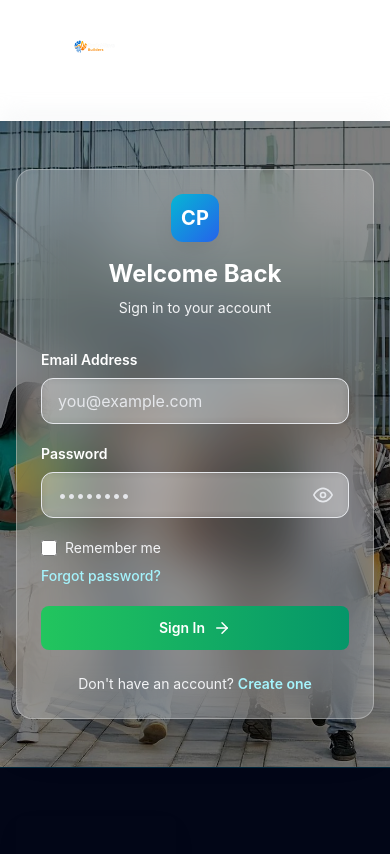
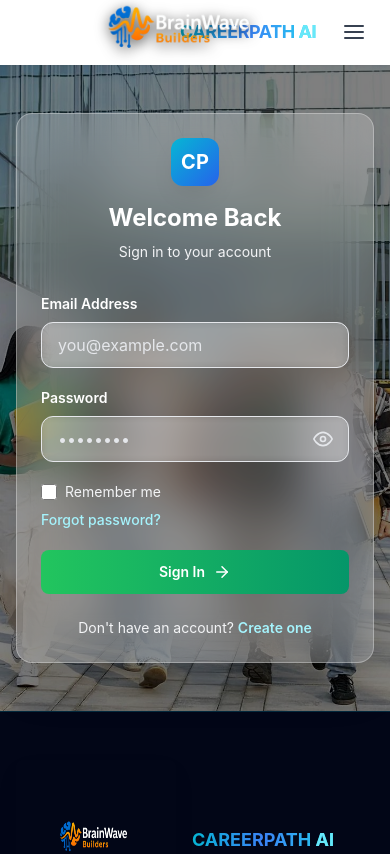
Before and after one commit to Tilahun-Sitotaw/-AI-Powered-Career-Guidance, a React (Vite) app in the folder client/: page /login in a window 390 px wide. Shown: the top 854 px of the page. Built offline with nearby package versions, Linux system fonts and the light colour scheme; no server answers.

Commit message:
chore: update API keys, responsive header, mobile menu overlay, and logo styles

```diff
--- a/client/src/components/Header.jsx
+++ b/client/src/components/Header.jsx
@@ -1,9 +1,12 @@
+import React, { useState, useEffect, useRef } from 'react';
 import { Link, useNavigate } from 'react-router-dom';
-import { FiLogOut, FiHome, FiTrendingUp, FiBook, FiBriefcase, FiBarChart2, FiMessageSquare, FiAward } from 'react-icons/fi';
+import { FiLogOut, FiHome, FiTrendingUp, FiBook, FiBriefcase, FiBarChart2, FiMessageSquare, FiAward, FiMenu, FiX } from 'react-icons/fi';
 import { MdDashboard } from 'react-icons/md';
 
 const Header = () => {
   const navigate = useNavigate();
+  const [isMobileMenuOpen, setIsMobileMenuOpen] = useState(false);
+  const menuRef = useRef(null);
 
   const handleLogout = () => {
     localStorage.removeItem('token');
@@ -13,20 +16,31 @@
 
   const isAuthenticated = !!localStorage.getItem('token');
 
+  // Close menu when clicking outside
+  useEffect(() => {
+    const handleClickOutside = (event) => {
+      if (menuRef.current && !menuRef.current.contains(event.target)) {
+        setIsMobileMenuOpen(false);
+      }
+    };
+    document.addEventListener("mousedown", handleClickOutside);
+    return () => document.removeEventListener("mousedown", handleClickOutside);
+  }, []);
+
   return (
     <>
       {/* Main Header */}
-      <header className="sticky top-0 z-40 w-full backdrop-blur-md bg-white/5 border-b border-white/10 shadow-sm">
-        <div className="w-full px-12 sm:px-6 md:px-8">
-          <div className="flex justify-between items-center h-100 sm:h-16 md:h-18">
+      <header ref={menuRef} className="sticky top-0 z-40 w-full backdrop-blur-md bg-white/5 border-b border-white/10 shadow-sm">
+        <div className="w-full px-4 sm:px-6 md:px-8">
+          <div className="flex justify-between items-center h-16 sm:h-20 md:h-24">
             {/* Logo */}
-            <Link to="/" className="flex items-center gap-4 mb-6">
+            <Link to="/" className="flex items-center gap-1 sm:gap-4 py-2">
               <img
                 src="/Logo.png"
                 alt="CareerPath AI Logo"
-                className="h-24 w-24 md:h-32 md:w-32 object-contain mix-blend-multiply hover:scale-105 transition-transform duration-200"
+                className="h-24 w-24 sm:h-28 sm:w-28 md:h-32 md:w-32 object-contain scale-[3.5] md:scale-[3] origin-left mr-16 sm:mr-24 md:mr-28 drop-shadow-[0_1px_2px_rgba(0,0,0,0.8)]"
               />
-              <span className="hidden sm:block text-xl md:text-2xl font-bold bg-gradient-to-r from-cyan-500 via-blue-500 to-cyan-400 bg-clip-text text-transparent whitespace-nowrap tracking-tight">
+              <span className="block text-lg sm:text-xl md:text-2xl font-bold bg-gradient-to-r from-cyan-500 via-blue-500 to-cyan-400 bg-clip-text text-transparent whitespace-nowrap tracking-tight">
                 CAREERPATH <span className="text-cyan-300">AI</span>
               </span>
             </Link>
@@ -65,10 +79,51 @@
                 </Link>
               )}
 
-              {/* (Removed right-side mobile dropdown) */}
+              {/* Mobile Menu Button */}
+              <button
+                className="lg:hidden p-2 text-gray-700 hover:text-cyan-600 transition"
+                onClick={() => setIsMobileMenuOpen(!isMobileMenuOpen)}
+              >
+                {isMobileMenuOpen ? <FiX size={24} /> : <FiMenu size={24} />}
+              </button>
             </div>
           </div>
         </div>
+
+        {/* Mobile Navigation Dropdown */}
+        {isMobileMenuOpen && (
+          <div className="lg:hidden absolute top-full right-4 mt-2 w-56 bg-white border border-gray-100 shadow-2xl rounded-2xl py-3 px-4 flex flex-col gap-2 z-50">
+            {!isAuthenticated ? (
+              <>
+                <Link to="/" onClick={() => setIsMobileMenuOpen(false)} className="text-gray-700 hover:text-cyan-600 font-semibold py-2 px-2 rounded-lg hover:bg-slate-50 transition">
+                  Home
+                </Link>
+                <Link to="/about" onClick={() => setIsMobileMenuOpen(false)} className="text-gray-700 hover:text-cyan-600 font-semibold py-2 px-2 rounded-lg hover:bg-slate-50 transition">
+                  About
+                </Link>
+                <Link to="/contact" onClick={() => setIsMobileMenuOpen(false)} className="text-gray-700 hover:text-cyan-600 font-semibold py-2 px-2 rounded-lg hover:bg-slate-50 transition">
+                  Contact
+                </Link>
+                <div className="h-px bg-gray-100 my-1"></div>
+                <Link to="/login" onClick={() => setIsMobileMenuOpen(false)} className="bg-gradient-to-r from-green-500 to-emerald-600 text-white text-center rounded-xl font-bold py-2.5 mt-1 hover:shadow-lg transition">
+                  Login
+                </Link>
+              </>
+            ) : (
+              <>
+                <Link to="/dashboard" onClick={() => setIsMobileMenuOpen(false)} className="text-gray-700 hover:text-cyan-600 font-semibold py-2 px-2 rounded-lg hover:bg-slate-50 transition flex items-center gap-2">
+                  <MdDashboard size={18} />
+                  Dashboard
+                </Link>
+                <div className="h-px bg-gray-100 my-1"></div>
+                <button onClick={() => { handleLogout(); setIsMobileMenuOpen(false); }} className="text-red-500 hover:text-red-700 hover:bg-red-50 font-semibold py-2 px-2 rounded-lg text-left flex items-center gap-2 transition">
+                  <FiLogOut size={18} />
+                  Logout
+                </button>
+              </>
+            )}
+          </div>
+        )}
       </header>
 
     </>
```
Also changed, not shown: 1 other file (tests, documents, lock files or other folders).
